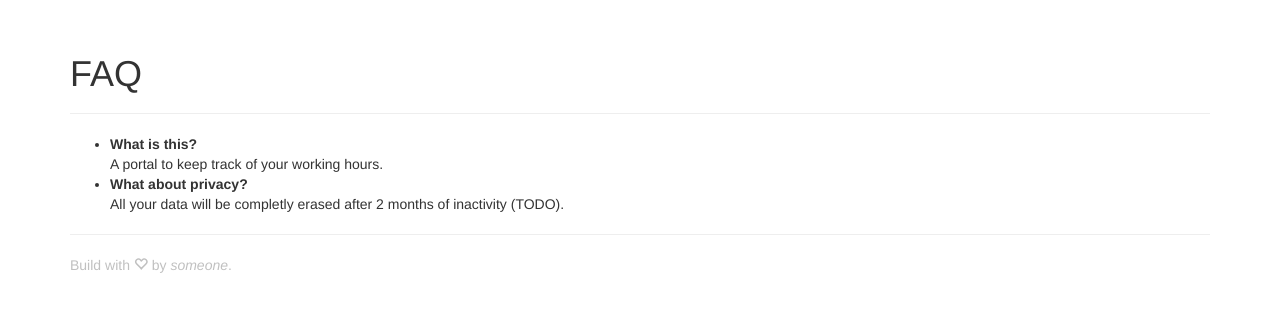
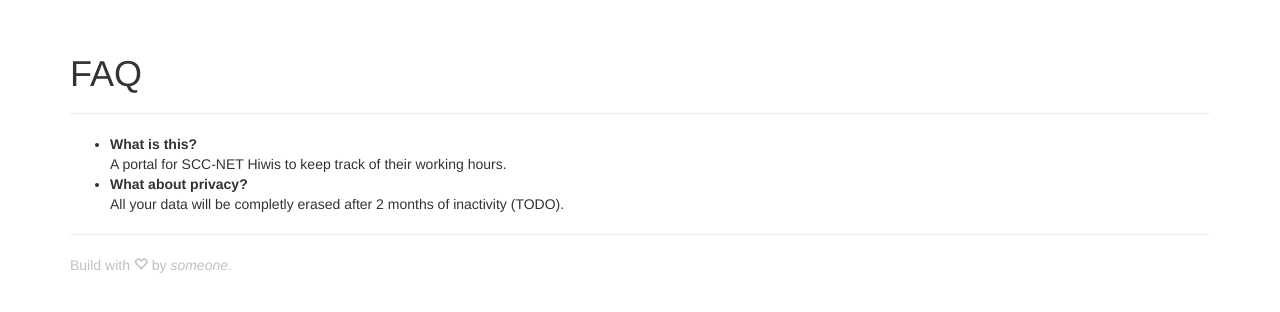
Before and after one commit to janisstreib/hiwi-stunden, a Django app: page /faq/ in a window 1280 px wide. Shown: the part 51-363 px from the top of the page. Run offline with Django 3.2, Linux system fonts and the light colour scheme; parts of the project's set-up code (start-up, migrations or seed data) failed here and were passed over; some libraries are stand-ins or nearby versions.

Commit message:
UPD: Chnaged FAQ text

```diff
--- a/templates/faq.html
+++ b/templates/faq.html
@@ -6,7 +6,7 @@
 </div>
 
 <ul>
-  <li><span class="quest">What is this?</span>A portal to keep track of your working hours.</li>
+  <li><span class="quest">What is this?</span>A portal for SCC-NET Hiwis to keep track of their working hours.</li>
   <li><span class="quest">What about privacy?</span>All your data will be completly erased after 2 months of inactivity (TODO).</li>
 </ul>
 {% endblock %}
```
